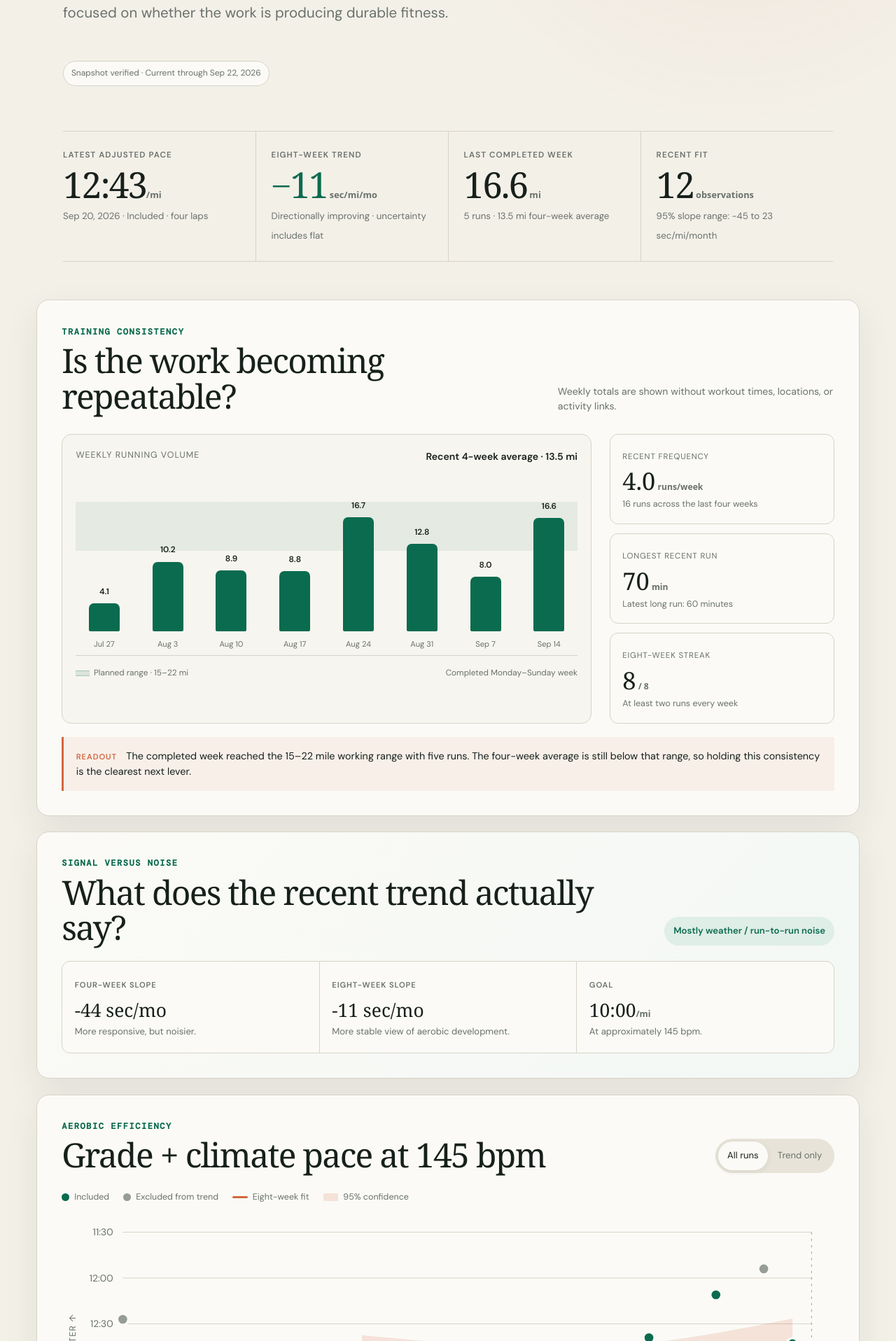
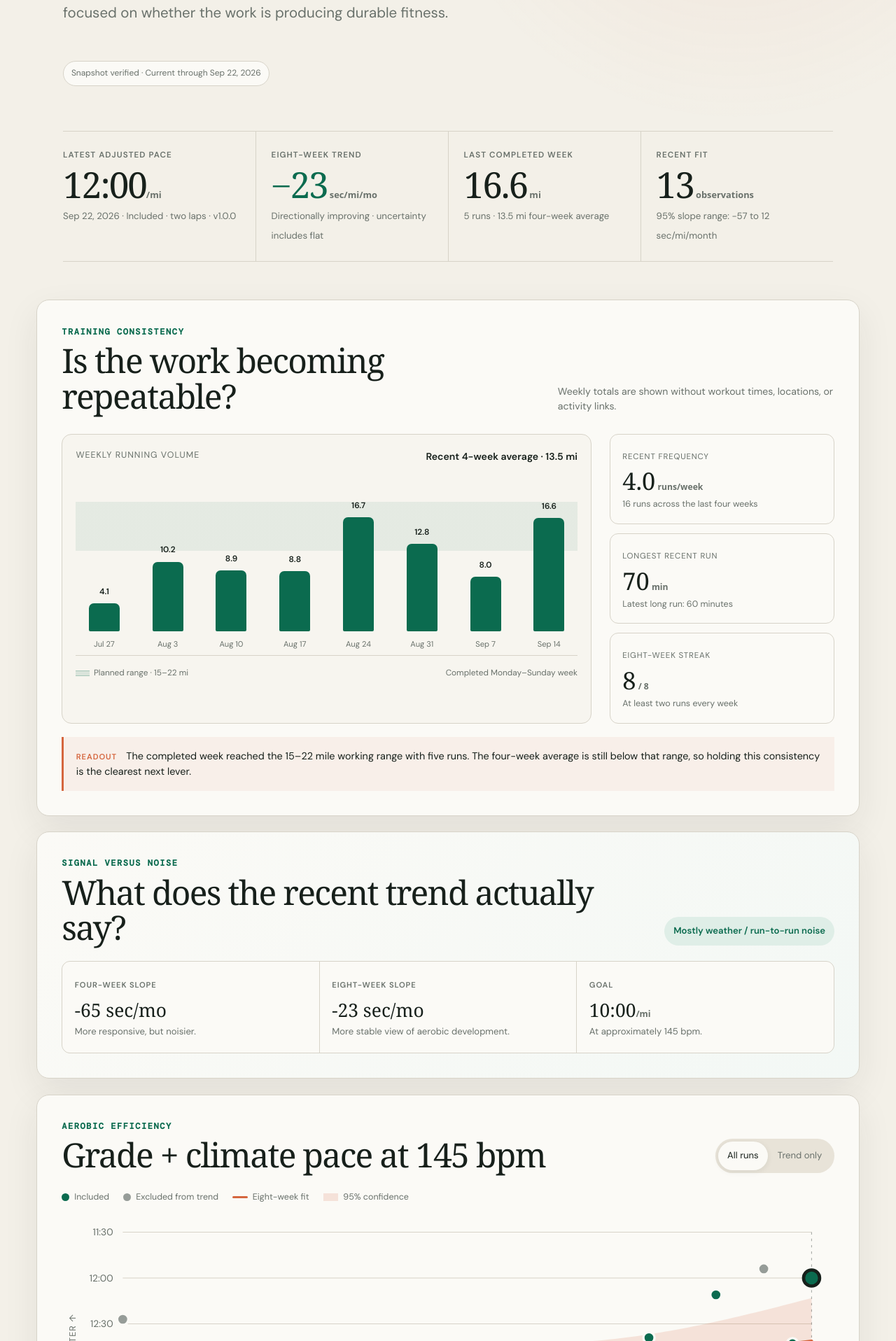
Before and after one commit to jonalejandro/jonalejandro.github.io, a Jekyll site: the page built from _pages/running.html, in a window 1280 px wide. Shown: the part 347-2263 px from the top of the page at 70% size. Built offline with Jekyll 4.4.1, drawn with Linux system fonts in a browser that asks for light colours; some of the changed text lies outside the part shown.

Commit message:
Apply v1 adjustment to September 22 run

```diff
--- a/_pages/running.html
+++ b/_pages/running.html
@@ -36,13 +36,13 @@ description: "A privacy-safe view of training consistency and grade- and climate
         <div class="legend" aria-label="Chart legend"><span><i class="dot included"></i>Included</span><span><i class="dot excluded"></i>Excluded from trend</span><span><i class="line"></i>Eight-week fit</span><span><i aria-hidden="true" style="display:inline-block;width:1.35rem;height:.7rem;background:var(--warm);opacity:.16"></i>95% confidence</span></div>
         <div class="chart-wrap"><svg id="pace-chart" viewBox="0 0 960 430" role="img" aria-labelledby="chart-title chart-description"><desc id="chart-description">Interactive scatterplot of adjusted pace by date. Faster pace appears higher. Select a run to inspect its qualification status and effect on the trend.</desc></svg></div>
         <p class="chart-instruction">Select any point—or a row below—to inspect how that run affects the fit. Runs without a calculated adjusted pace appear only in the table. Shading shows the pointwise 95% confidence interval for mean fitted pace—not the expected range of individual runs.</p>
-        <div class="method-strip"><div><span>Target effort</span><strong>145 bpm</strong></div><div><span>Qualifying lap</span><strong>10+ minutes</strong></div><div><span>Accepted HR</span><strong>140–150 bpm</strong></div><div><span>Recent fit</span><strong>12 of 28 runs</strong></div></div>
+        <div class="method-strip"><div><span>Target effort</span><strong>145 bpm</strong></div><div><span>Qualifying lap</span><strong>10+ minutes</strong></div><div><span>Accepted HR</span><strong>140–150 bpm</strong></div><div><span>Recent fit</span><strong>13 of 28 runs</strong></div></div>
       </section>
       <section class="dashboard-section" id="explorer" aria-labelledby="explorer-title">
         <div class="section-head"><div><p class="eyebrow">Run explorer</p><h2 id="explorer-title">What changed the trend?</h2></div><p class="section-kicker">The effect compares the full fit with the same fit after removing the selected run.</p></div>
         <div class="explorer-grid"><div class="table-wrap"><table><thead><tr><th>Date</th><th>Adjusted pace</th><th>Status</th><th>Trend effect</th></tr></thead><tbody id="run-rows"></tbody></table></div><aside class="inspector" aria-live="polite" aria-labelledby="selected-date"><div class="inspector-topline"><span id="selected-status" class="status-pill">Included</span><span id="selected-laps">Included · four laps</span></div><p class="eyebrow">Selected run</p><h3 id="selected-date">Sep 20, 2026</h3><strong class="inspector-pace" id="selected-pace">12:43<span>/mi</span></strong><dl><div><dt>Qualification</dt><dd id="selected-qualification">Qualifying · included in trend</dd></div><div><dt>Effect on trend</dt><dd id="selected-effect">Calculating…</dd></div><div><dt>Interpretation</dt><dd id="selected-note">Four qualifying steady aerobic laps; grade, climate, and heart rate normalized to 145 bpm.</dd></div></dl></aside></div>
         <details class="method-details"><summary>View the full qualification rules and method</summary><div class="method-copy"><p><strong>Method version: Grade + Climate 145-bpm v1.0.0.</strong> The constants are versioned in the repository so future updates use the same calculation unless the method version changes.</p><p>Steady aerobic laps must last at least 10 minutes, average 140–150 bpm, and cannot be the first lap. Warmups, short recordings, threshold sessions, trail runs, indoor runs, and altitude or travel runs are excluded.</p><p>Heart rate is normalized to 145 bpm using the preserved fitted coefficient. Grade uses the Minetti energy-cost curve. Climate uses a versioned WBGT-based adjustment from run-window weather observations; wind is retained for audit but is not given an independent v1 pace coefficient. Corrected speeds are averaged by qualifying-lap duration.</p><p>The recent trend is an unweighted linear fit of included pace against date, scaled to 30.44 days. It is descriptive, not a forecast. Sleep, fatigue, fueling, cardiac drift, surface, and weather-station distance can still move a point.</p><p><a href="/docs/running-adjustment-method.html">Read the full versioned method and constants.</a></p></div></details>
       </section>
-<script src="/assets/running-dashboard.js?v=20260922-3" defer></script>
+<script src="/assets/running-dashboard.js?v=20260922-4" defer></script>
 
 <!-- running-data-version: 2026-09-22 -->
--- a/assets/running-dashboard.js
+++ b/assets/running-dashboard.js
@@ -26,7 +26,7 @@ const RUNS = [
   { date: "2026-09-18", pace: 805, included: true, status: "Included · one lap", note: "One qualifying lap; interpret cautiously." },
   { date: "2026-09-19", pace: null, included: false, status: "Threshold session", note: "Threshold session; excluded under the existing session rules. Grade + Climate 145-bpm pace unavailable; no estimate substituted." },
   { date: "2026-09-20", pace: 763, included: true, status: "Included · four laps", note: "Four qualifying steady aerobic laps; grade, climate, and heart rate normalized to 145 bpm." },
-  { date: "2026-09-22", pace: null, included: false, status: "Climate coefficients unavailable", note: "Two post-warmup laps qualify. Historical run-window weather was recovered for Richardson (about 75–76°F, ~70–71°F dew point, ~80% relative humidity, light wind). The numerical climate-correction coefficients used for prior Grade + Climate points were not stored in the repository, so no replacement coefficient or adjusted pace was invented; this run remains excluded from the fitted trend." },
+  { date: "2026-09-22", pace: 720, included: true, status: "Included · two laps · v1.0.0", note: "Two post-warmup steady aerobic laps qualified. Grade + Climate 145-bpm v1.0.0 was applied using the preserved HR coefficient, Minetti grade normalization from the COROS FIT elevation profile, and recovered run-window weather (~75.5°F, ~70.5°F dew point; simplified WBGT ~27.6°C). Adjusted pace: 12:00/mi." },
 ];
 
 const WEEKS = [
```
